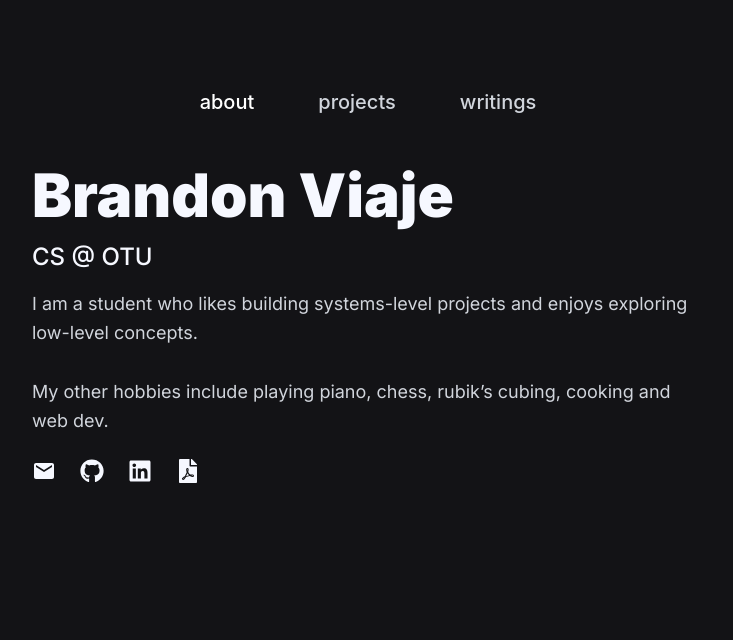
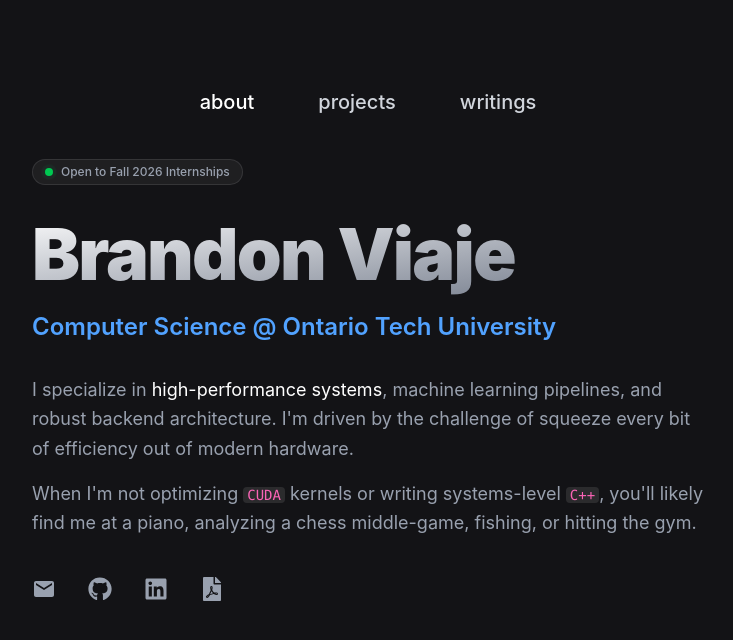
Before and after one commit to brandonviaje/brandonviaje.github.io, a React (Vite) app: page / in a window 1280 px wide. Shown: the top 640 px of the page, without its empty margins (272-1005 px from the left). Built offline with nearby package versions, Linux system fonts and the light colour scheme.

Commit message:
style: update about page + project desc

```diff
--- a/src/components/About.jsx
+++ b/src/components/About.jsx
@@ -6,56 +6,72 @@ function About() {
   return (
     <section
       id="about"
-      className="flex justify-center px-6 sm:px-8 text-[#F6F8FF]"
+      className="flex justify-center px-6 sm:px-8 text-[#F6F8FF] min-h-screen"
     >
       <div className="flex flex-col mt-16 w-full max-w-2xl items-start">
         <NavBar />
 
-        <div className="my-10 w-full">
-          <h1 className="text-4xl sm:text-5xl md:text-6xl font-black font-inter leading-tight">
+        <div className="my-10 w-full animate-in fade-in slide-in-from-bottom-4 duration-1000">
+          <div className="inline-flex items-center gap-2 px-3 py-1 rounded-full bg-white/5 border border-white/10 text-xs font-medium text-gray-400 mb-6">
+            <span className="relative flex h-2 w-2">
+              <span className="animate-ping absolute inline-flex h-full w-full rounded-full bg-green-400 opacity-75"></span>
+              <span className="relative inline-flex rounded-full h-2 w-2 bg-green-500"></span>
+            </span>
+            Open to Fall 2026 Internships
+          </div>
+
+          <h1 className="text-4xl sm:text-5xl md:text-7xl font-black tracking-tight leading-tight bg-gradient-to-br from-white to-gray-500 bg-clip-text text-transparent">
             Brandon Viaje
           </h1>
 
-          <h2 className="text-lg sm:text-xl md:text-2xl mt-2 font-medium font-inter">
-            CS @ OTU
+          <h2 className="text-lg sm:text-xl md:text-2xl mt-3 font-semibold text-blue-400">
+            Computer Science @ Ontario Tech University
           </h2>
 
-          <h3 className="mt-4 text-sm sm:text-base md:text-lg leading-relaxed font-inter text-gray-300">
-            I am a student who likes building systems-level projects and enjoys
-            exploring low-level concepts.
-            <br />
-            <br />
-            My other hobbies include playing piano, chess, rubik’s cubing,
-            cooking and web dev.
-          </h3>
+          <div className="mt-8 space-y-4 text-base md:text-lg leading-relaxed text-gray-400 max-w-prose">
+            <p>
+              I specialize in <span className="text-white">high-performance systems</span>,
+              machine learning pipelines, and robust backend architecture. I'm driven by the
+              challenge of squeeze every bit of efficiency out of modern hardware.
+            </p>
 
-          <div className="flex flex-wrap gap-6 mt-6 text-xl sm:text-2xl">
-            <a href="mailto:viajebrandon@gmail.com">
-              <MdEmail className="hover:text-white transition-colors duration-200" />
+            <p>
+              When I'm not optimizing <code className="text-sm bg-white/10 px-1 rounded text-pink-400">CUDA</code> kernels
+              or writing systems-level <code className="text-sm bg-white/10 px-1 rounded text-pink-400">C++</code>, you'll likely find me at a piano, analyzing a
+              chess middle-game, fishing, or hitting the gym.
+            </p>
+          </div>
+
+          <div className="flex flex-wrap gap-8 mt-10 text-2xl text-gray-400">
+            <a href="mailto:viajebrandon@gmail.com" aria-label="Email">
+              <MdEmail className="hover:text-white hover:-translate-y-1 transition-all duration-300" />
             </a>
 
             <a
               href="https://github.com/brandonviaje"
               target="_blank"
               rel="noopener noreferrer"
+              aria-label="GitHub"
             >
-              <FaGithub className="hover:text-white transition-colors duration-200" />
+              <FaGithub className="hover:text-white hover:-translate-y-1 transition-all duration-300" />
             </a>
 
             <a
               href="https://www.linkedin.com/in/brandon-viaje/"
               target="_blank"
               rel="noopener noreferrer"
+              aria-label="LinkedIn"
             >
-              <FaLinkedin className="hover:text-white transition-colors duration-200" />
+              <FaLinkedin className="hover:text-white hover:-translate-y-1 transition-all duration-300" />
             </a>
 
             <a
               href="/Brandon_Viaje_Resume.pdf"
               target="_blank"
               rel="noopener noreferrer"
+              aria-label="Resume"
             >
-              <FaFilePdf className="hover:text-white transition-colors duration-200" />
+              <FaFilePdf className="hover:text-white hover:-translate-y-1 transition-all duration-300" />
             </a>
           </div>
         </div>
--- a/src/components/Projects.jsx
+++ b/src/components/Projects.jsx
@@ -8,15 +8,15 @@ const projectsData = [
     name: "CacheVault",
     tech: "C++17, POSIX",
     description:
-      "In-Memory Database. Helped me understand the fundamentals of networks like TCP protocol and concurrency.",
+      "A concurrent, in-memory database engineered from scratch in C++17, implementing custom TCP networking protocols and POSIX threading.",
     link: "https://github.com/brandonviaje/CacheVault",
     categories: ["Systems"],
   },
   {
     name: "Clarity",
-    tech: "Python, PyTorch,",
+    tech: "Python, PyTorch",
     description:
-      "Multi-Modal Semantic Vision Engine. Takes an image and generates a caption, open vocabulary object detection and scene classification.",
+      "Engineered an open-vocabulary detection system achieving real-time inference speeds by integrating Vision Transformers with YOLO-World grounding models.",
     link: "https://github.com/brandonviaje/Clarity",
     categories: ["ML"],
   },
@@ -24,14 +24,14 @@ const projectsData = [
     name: "cuQuant8",
     tech: "C++, CUDA, cuBLAS",
     description:
-      "Built an GEMM Accelerator through building an INT8 quantization pipeline. Compared to an FP32 cuBLAS baseline and ran 86% faster!",
+      "An INT8 GEMM Accelerator built with C++ and CUDA. Outperformed an FP32 cuBLAS baseline by 86% by designing a custom quantization pipeline.",
     link: "https://github.com/brandonviaje/cuQuant8",
     categories: ["ML", "Systems"],
   },
   {
     name: "Echo",
     tech: "Python, Asyncio, OpenAI Whisper, NumPy",
-    description: "Voice assistant discord bot that listens to your commands.",
+    description: "An asynchronous voice-assistant Discord bot utilizing OpenAI Whisper for speech-to-text processing and natural language commands.",
     link: "https://github.com/brandonviaje/Echo",
     categories: ["ML"],
   },
@@ -39,7 +39,7 @@ const projectsData = [
     name: "FilmFlix",
     tech: "Spring Boot, JavaScript, SupaBase, Docker, PlayWright, HTML, CSS",
     description:
-      "Full-Stack movie cataloging application done using agile methodologies such as sprints, kanban boards and weekly stand-ups with our customer.",
+      "Full-stack movie cataloging application built within an Agile framework. Reduced API latency by 84% via database indexing.",
     link: "https://github.com/brandonviaje/FilmFlix",
     categories: ["Web Dev"],
   },
@@ -47,7 +47,7 @@ const projectsData = [
     name: "Infera",
     tech: "C++17, ONNX, Google Protobuf",
     description:
-      "Machine Learning Inference Engine. Inspired from Michal Pitr's blog on how he implemented an inference engine from scratch.",
+      "A scalable Machine Learning Inference Engine that parses ONNX models using Protobuf, featuring topological sorting for deterministic execution.",
     link: "https://github.com/brandonviaje/Infera",
     categories: ["ML", "Systems"],
   },
@@ -55,7 +55,7 @@ const projectsData = [
     name: "NLP Case Study",
     tech: "PyTorch, Google Colab, Hugging Face",
     description:
-      "Comparative case study between early and modern NLP architectures.",
+      "A comparative analysis benchmarking the performance and architectural differences between early and modern NLP models.",
     link: "https://github.com/brandonviaje/NLP-Case-Study",
     categories: ["ML"],
   },
@@ -63,7 +63,7 @@ const projectsData = [
     name: "Semp",
     tech: "C++20, CMake, GoogleTest",
     description:
-      "Currently building my own custom compiler and language using a recursive descent parser and an LL(1) grammar. Using CSCI4020U to its fullest",
+      "A custom programming language and compiler implemented from scratch using a recursive descent parser and an LL(1) grammar.",
     link: "https://github.com/brandonviaje/semp",
     categories: ["Systems"],
   },
@@ -71,23 +71,23 @@ const projectsData = [
     name: "Spam Detector",
     tech: "Java, Maven",
     description:
-      "Built a spam detector that classifies a set of emails as SPAM or HAM using the naive bayes approach.",
+      "A machine learning classifier that categorizes emails as SPAM or HAM using a custom implementation of the Naive Bayes algorithm.",
     link: "https://github.com/brandonviaje/SpamDetector",
     categories: ["ML", "Web Dev"],
   },
   {
-    name: "spyder",
+    name: "Spyder",
     tech: "C++17, Python, MongoDB, libcurl",
     description:
-      "Web crawler written in C++, was able to archive 50,000 webpages from wikipedia and the frontier stored 4million+ unique URLs.",
+      "A multithreaded web crawler and search engine. Archived 50k+ Wikipedia pages from a frontier of 4 million URLs with <10ms search latency.",
     link: "https://github.com/brandonviaje/spyder",
     categories: ["Systems"],
   },
   {
-    name: "Student Performance Wellness Analysis",
+    name: "Student Wellness EDA",
     tech: "Python, Matplotlib, Pandas, NumPy, Seaborn",
     description:
-      "An exploratory data analysis where I explored how high-achieving students handle stress, sleep, social life, and physical activity. Just a fun way to apply data analysis to real-life student behavior",
+      "Exploratory Data Analysis investigating the correlations between academic performance, stress, sleep, and social habits.",
     link: "https://github.com/brandonviaje/Student-Performance-Wellness-Analysis",
     categories: ["ML"],
   },
@@ -95,14 +95,14 @@ const projectsData = [
     name: "Sudoku Solver",
     tech: "FastAPI, OpenCV, Python, PyTorch, React, Render",
     description:
-      "Sudoku Solver that takes a picture of a sudoku board, applies gaussian blur and uses a CNN to generate the sudoku board which is solved using a backtracking algorithm (LC. 37)",
+      "A computer vision pipeline that uses a CNN to extract digits from an image of a Sudoku board and solves it using a backtracking algorithm.",
     link: "https://github.com/brandonviaje/Infera",
     categories: ["ML", "Systems"],
   },
   {
     name: "ViaMate",
     tech: "C, Google Cloud, Lichess API",
-    description: "UCI Chess Engine in C. Deployed as a bot on Lichess.",
+    description: "A UCI chess engine written in C using Bitboards. Facilitated 100+ automated games via deployment to Google Cloud.",
     link: "https://github.com/brandonviaje/ViaMate",
     categories: ["Systems"],
   },
@@ -110,7 +110,7 @@ const projectsData = [
     name: "Vision Transformers",
     tech: "PyTorch, Google Colab",
     description:
-      "Implemented a Vision Transformer in PyTorch to understand the architecture.",
+      "A custom implementation of a Vision Transformer (ViT) in PyTorch to explore attention mechanisms in image classification.",
     link: "https://github.com/brandonviaje/Vision-Transformers",
     categories: ["ML"],
   },
```
